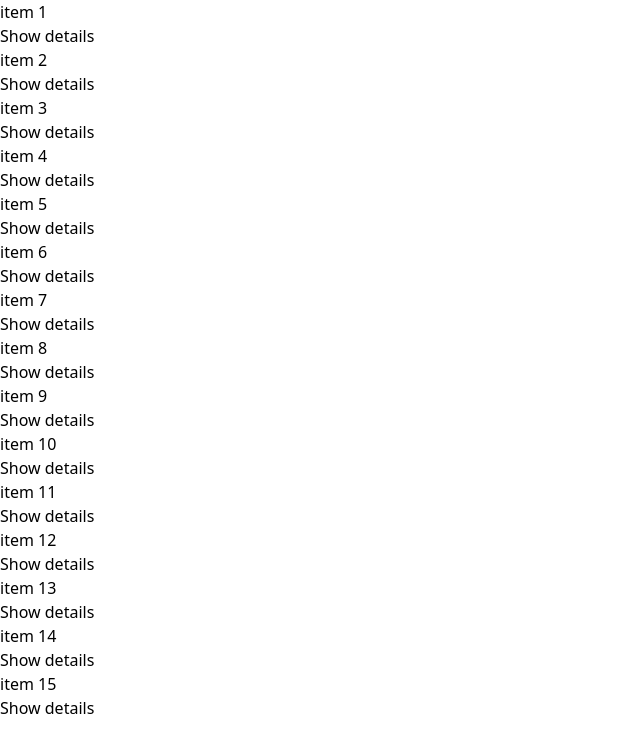
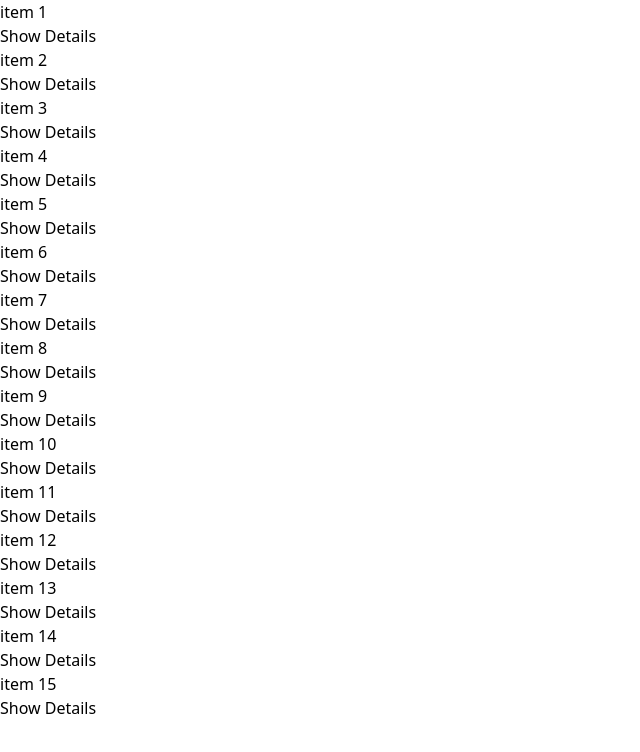
Before and after one commit to PraneethBunny123/All-App, a React (Vite) app: page / in a window 1280 px wide. Shown: the top 752 px of the page, without its empty margins (0-640 px from the left). Built offline with nearby package versions, Linux system fonts and the light colour scheme.

Commit message:
Chnaging the button name dynamically to hide and show

```diff
--- a/src/project-apps/Toggle/ToggleDetails.jsx
+++ b/src/project-apps/Toggle/ToggleDetails.jsx
@@ -19,7 +19,7 @@ export default function ToggleDetails() {
             {TOGGLE_DATA.map(data => (
                 <div key={data.id}>
                     <li >{data.item}</li>
-                    <button onClick={() => handleClick(data.id)}>Show details</button>
+                    <button onClick={() => handleClick(data.id)}>{currentId.includes(data.id) ?  'Hide Details' : 'Show Details'}</button>
                     <p>{(currentId.includes(data.id)) && data.description}</p>
                 </div>
             ))}
```
